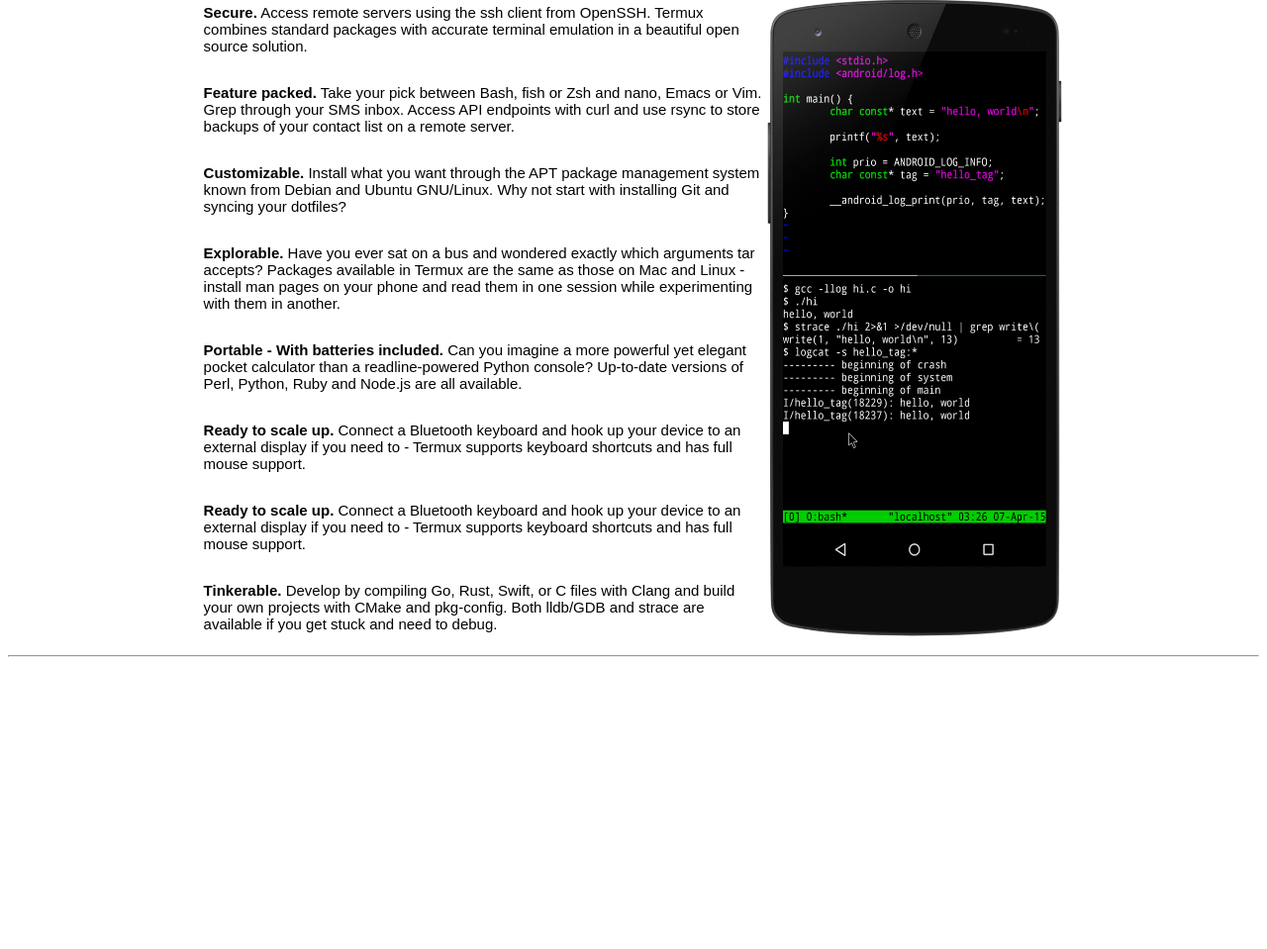
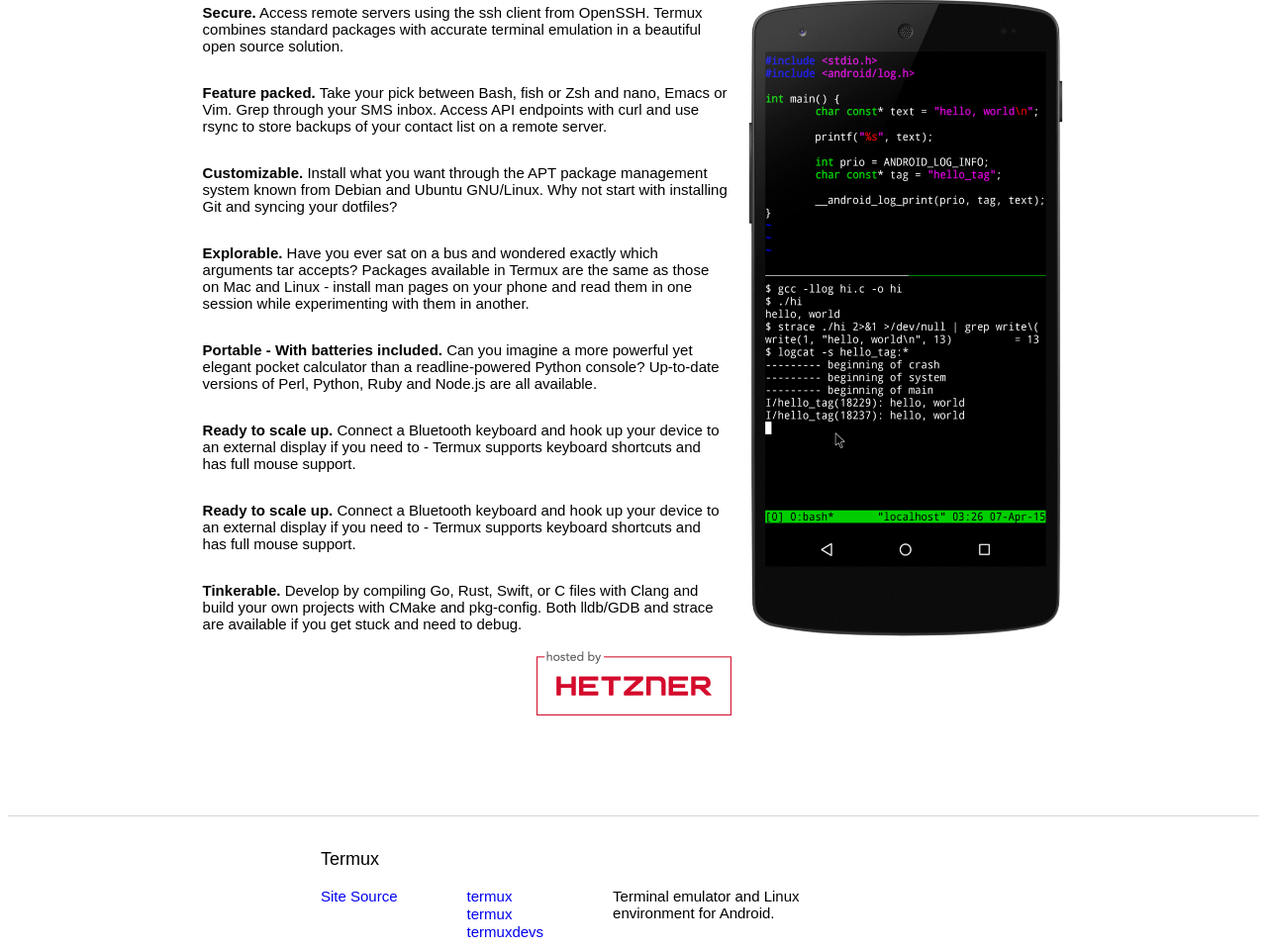
Before and after one commit to DimasAlexanderSA/my-termux, a plain HTML site: page index.html in a window 1280 px wide. Shown: the part 311-1270 px from the top of the page at 99% size. Before the commit the page ends 983 px from the top, so only its background shows below. Drawn offline with Linux system fonts and the light colour scheme.

Commit message:
add some code for content and footer

```diff
--- a/index.html
+++ b/index.html
@@ -27,7 +27,7 @@
    <main class="text">
     <div class="hello">
         <p class="first">Termux is an <strong>Android terminal emulator and Linux environment app </strong> that works directly with no rooting or setup required. A minimal base system is installed automatically - additional packages are available using the APT package manager.</p>
-        <p style="color: white; width:70px">-</p>
+        <!-- <p style="color: white; width:320px">-</p> -->
     </div>
     <div class="image">
             <img class="github" src="get-it-on-github.png">
@@ -46,10 +46,24 @@
             </div>
             <img src="hello_framed.png">
         </div>
+        <img src="hosted-by-hetzner.png">
     </main>
+    <footer>
+        <div class="foot1">
+            <p>Termux</p>
+        </div>
 
-    <hr>
-    <footer></footer>
+        <div class="foot2">
+            <div class="site-src"><a href="https://github.com/termux/termux.github.io">Site Source</a></div>
+            <ul>
+                <li><a href="https://github.com/termux">termux</a></li>
+                <li><a href="https://fosstodon.org/@termux">termux</a></li>
+                <li><a href="https://x.com/termuxdevs">termuxdevs</a></li>
+            </ul>
+            <div class="Term-emu"><p>Terminal emulator and Linux environment for Android.</p></div>
+        </div>
+
+    </footer>
 
     <script>
         document.querySelector("main.text div.image img.fdroid").addEventListener('click',event=>{
--- a/style.css
+++ b/style.css
@@ -60,10 +60,16 @@
     align-items: center;
     flex-direction: column;
     gap: 0px;
-
+    border-bottom: 0.1px rgba(0, 0, 0, 0.16) solid;
+    padding-bottom: 100px;
+    margin-bottom: 15px;
 }
 
-main.text p.first{
+main.text div.hello{
+    margin-left: 20px;
+}
+
+main.text div.hello p.first{
     width: 70%;
     font-size: 15px;
     font-family: sans-serif;
@@ -88,8 +94,9 @@
 }
 
 main.text div.body img{
+    margin-left: 20px;
     display: flex;
-    width: 300px;
+    width: 320px;
     height:650px;
 }
 
@@ -98,7 +105,7 @@
     flex-direction: column;
     align-items: center;
     padding: 0px;
-    width: 45%;
+    width: 42%;
 }
 
 main.text div.body div.txt p{
@@ -114,3 +121,63 @@
     justify-content: center;
     align-items: center;
 }
+
+footer{
+    display: flex;
+    align-items: center;
+    flex-direction: column;
+}
+
+footer a{
+    text-decoration: none;
+    font-size: 15px;
+    font-family: sans-serif;
+}
+
+footer div.foot1{
+    width: 50%;
+    display: flex;
+    justify-content: start;
+}
+
+footer div.foot1 p{
+    font-size: 18px;
+    font-family: sans-serif;
+}
+
+footer div.foot2{
+    display: flex;
+    width: 50%;
+    gap: 70px;
+}
+
+footer div.foot2 div.site-src{
+    display: flex;
+    align-items: start;
+}
+
+footer div.foot2 ul{
+    display: flex;
+    flex-direction: column;
+    justify-content: end;
+    margin: 0px;
+    padding: 0px;
+}
+
+footer div.foot2 div.Term-emu{
+    display: flex;
+    align-items: start;
+    width: 38%;
+}
+
+footer div.foot2 div.Term-emu p{
+    width: 100%;
+    height: 100%;
+    margin:0px 0px;
+    font-family: sans-serif;
+    font-size: 15px;
+}
+
+footer div.foot2 ul li{
+    list-style: none;
+}
```
Also changed, not shown: hosted-by-hetzner.png (added).
